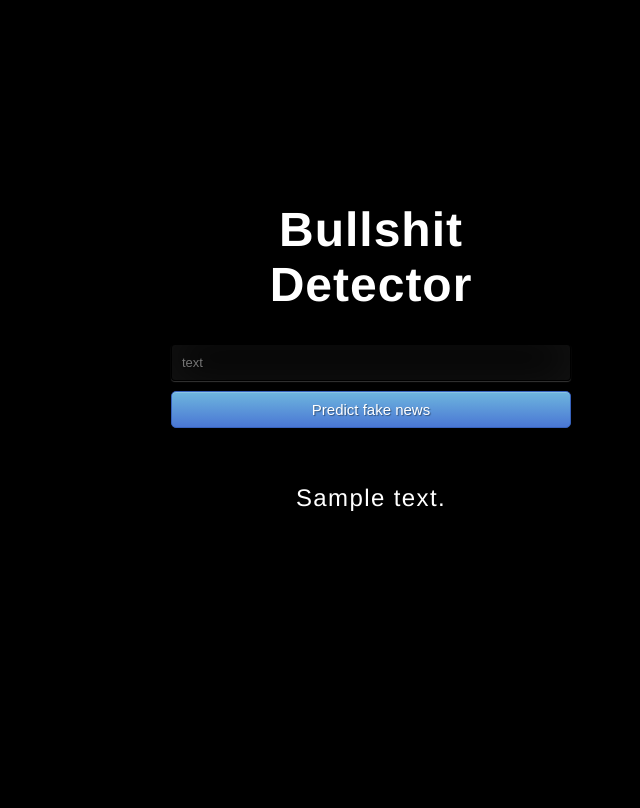
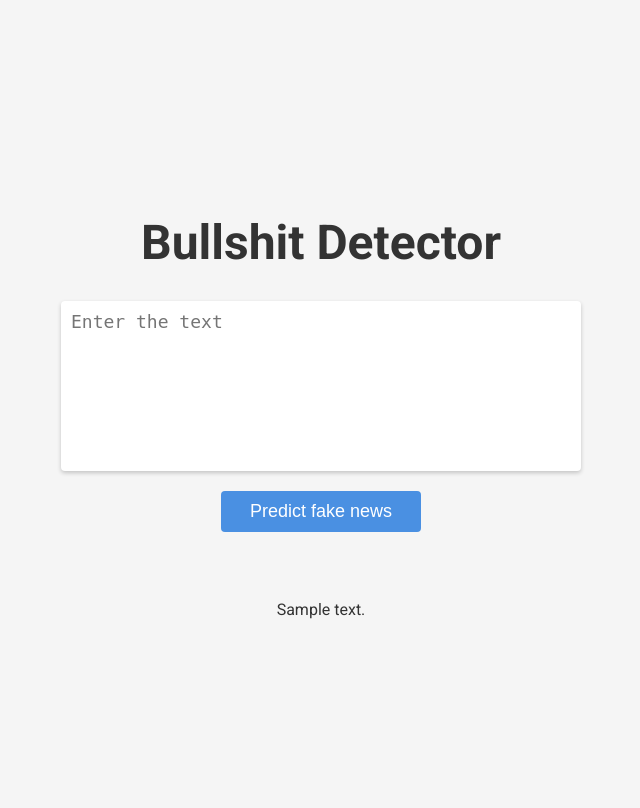
Before and after one commit to liamge/FakeNewsDetection, a Flask app: template templates/index.html in a window 1280 px wide. Shown: the whole page, without its empty margins (319-959 px from the left). After the commit the page ends 619 px from the top, so only its background shows below. Run offline with Flask 3, Linux system fonts and the light colour scheme; the template is opened without the code that fills it: most values are stand-ins (such as "Sample title", 1, 10 or a date in 2020).

Commit message:
Improved the overall layout of the website

```diff
--- a/static/css/style.css
+++ b/static/css/style.css
@@ -1,57 +1,92 @@
 @import url(https://fonts.googleapis.com/css?family=Open+Sans);
-.btn { display: inline-block; *display: inline; *zoom: 1; padding: 4px 10px 4px; margin-bottom: 0; font-size: 13px; line-height: 18px; color: #333333; text-align: center;text-shadow: 0 1px 1px rgba(255, 255, 255, 0.75); vertical-align: middle; background-color: #f5f5f5; background-image: -moz-linear-gradient(top, #ffffff, #e6e6e6); background-image: -ms-linear-gradient(top, #ffffff, #e6e6e6); background-image: -webkit-gradient(linear, 0 0, 0 100%, from(#ffffff), to(#e6e6e6)); background-image: -webkit-linear-gradient(top, #ffffff, #e6e6e6); background-image: -o-linear-gradient(top, #ffffff, #e6e6e6); background-image: linear-gradient(top, #ffffff, #e6e6e6); background-repeat: repeat-x; filter: progid:dximagetransform.microsoft.gradient(startColorstr=#ffffff, endColorstr=#e6e6e6, GradientType=0); border-color: #e6e6e6 #e6e6e6 #e6e6e6; border-color: rgba(0, 0, 0, 0.1) rgba(0, 0, 0, 0.1) rgba(0, 0, 0, 0.25); border: 1px solid #e6e6e6; -webkit-border-radius: 4px; -moz-border-radius: 4px; border-radius: 4px; -webkit-box-shadow: inset 0 1px 0 rgba(255, 255, 255, 0.2), 0 1px 2px rgba(0, 0, 0, 0.05); -moz-box-shadow: inset 0 1px 0 rgba(255, 255, 255, 0.2), 0 1px 2px rgba(0, 0, 0, 0.05); box-shadow: inset 0 1px 0 rgba(255, 255, 255, 0.2), 0 1px 2px rgba(0, 0, 0, 0.05); cursor: pointer; *margin-left: .3em; }
-.btn:hover, .btn:active, .btn.active, .btn.disabled, .btn[disabled] { background-color: #e6e6e6; }
-.btn-large { padding: 9px 14px; font-size: 15px; line-height: normal; -webkit-border-radius: 5px; -moz-border-radius: 5px; border-radius: 5px; }
-.btn:hover { color: #333333; text-decoration: none; background-color: #e6e6e6; background-position: 0 -15px; -webkit-transition: background-position 0.1s linear; -moz-transition: background-position 0.1s linear; -ms-transition: background-position 0.1s linear; -o-transition: background-position 0.1s linear; transition: background-position 0.1s linear; }
-.btn-primary, .btn-primary:hover { text-shadow: 0 -1px 0 rgba(0, 0, 0, 0.25); color: #ffffff; }
-.btn-primary.active { color: rgba(255, 255, 255, 0.75); }
-.btn-primary { background-color: #4a77d4; background-image: -moz-linear-gradient(top, #6eb6de, #4a77d4); background-image: -ms-linear-gradient(top, #6eb6de, #4a77d4); background-image: -webkit-gradient(linear, 0 0, 0 100%, from(#6eb6de), to(#4a77d4)); background-image: -webkit-linear-gradient(top, #6eb6de, #4a77d4); background-image: -o-linear-gradient(top, #6eb6de, #4a77d4); background-image: linear-gradient(top, #6eb6de, #4a77d4); background-repeat: repeat-x; filter: progid:dximagetransform.microsoft.gradient(startColorstr=#6eb6de, endColorstr=#4a77d4, GradientType=0);  border: 1px solid #3762bc; text-shadow: 1px 1px 1px rgba(0,0,0,0.4); box-shadow: inset 0 1px 0 rgba(255, 255, 255, 0.2), 0 1px 2px rgba(0, 0, 0, 0.5); }
-.btn-primary:hover, .btn-primary:active, .btn-primary.active, .btn-primary.disabled, .btn-primary[disabled] { filter: none; background-color: #4a77d4; }
-.btn-block { width: 100%; display:block; }
 
-* { -webkit-box-sizing:border-box; -moz-box-sizing:border-box; -ms-box-sizing:border-box; -o-box-sizing:border-box; box-sizing:border-box; }
+/* Button Styles */
+.btn {
+  display: inline-block;
+  *display: inline;
+  *zoom: 1;
+  padding: 8px 16px;
+  margin-bottom: 0;
+  font-size: 16px;
+  line-height: 24px;
+  color: #ffffff;
+  text-align: center;
+  text-shadow: 0 1px 1px rgba(0, 0, 0, 0.75);
+  vertical-align: middle;
+  background-color: #4a77d4;
+  background-image: linear-gradient(top, #6eb6de, #4a77d4);
+  background-repeat: repeat-x;
+  border: 1px solid #3762bc;
+  border-radius: 4px;
+  box-shadow: inset 0 1px 0 rgba(255, 255, 255, 0.2), 0 1px 2px rgba(0, 0, 0, 0.5);
+  cursor: pointer;
+}
 
-html { width: 100%; height:100%; overflow:hidden; }
+.btn:hover,
+.btn:active,
+.btn.active,
+.btn.disabled,
+.btn[disabled] {
+  background-color: #3762bc;
+}
+
+.btn-large {
+  padding: 12px 20px;
+  font-size: 18px;
+  line-height: normal;
+  border-radius: 5px;
+}
+
+/* Login Form Styles */
+html,
+body {
+  width: 100%;
+  height: 100%;
+  overflow: hidden;
+  font-family: 'Open Sans', sans-serif;
+}
 
 body {
-	width: 100%;
-	height:100%;
-	font-family: 'Helvetica';
   background: #000;
   color: #fff;
   font-size: 24px;
-	text-align:center;
-	letter-spacing:1.4px;
+  text-align: center;
+  letter-spacing: 1.4px;
+}
 
-}
 .login {
   position: absolute;
-	top: 40%;
+  top: 50%;
   left: 50%;
-	margin: -150px 0 0 -150px;
-	width:400px;
-	height:400px;
+  transform: translate(-50%, -50%);
+  width: 400px;
+  height: 400px;
 }
 
-.login h1 { color: #fff; text-shadow: 0 0 10px rgba(0,0,0,0.3); letter-spacing:1px; text-align:center; }
+.login h1 {
+  color: #fff;
+  text-shadow: 0 0 10px rgba(0, 0, 0, 0.3);
+  letter-spacing: 1px;
+  text-align: center;
+  margin-top: 0;
+}
 
 input {
   width: 100%;
   margin-bottom: 10px;
-	background: rgba(0,0,0,0.3);
+  background: rgba(0, 0, 0, 0.3);
   border: none;
   outline: none;
   padding: 10px;
-	font-size: 13px;
+  font-size: 16px;
   color: #fff;
-	text-shadow: 1px 1px 1px rgba(0,0,0,0.3);
-	border: 1px solid rgba(0,0,0,0.3);
+  text-shadow: 1px 1px 1px rgba(0, 0, 0, 0.3);
+  border: 1px solid rgba(0, 0, 0, 0.3);
   border-radius: 4px;
-	box-shadow: inset 0 -5px 45px rgba(100,100,100,0.2), 0 1px 1px rgba(255,255,255,0.2);
-	-webkit-transition: box-shadow .5s ease;
-	-moz-transition: box-shadow .5s ease;
-	-o-transition: box-shadow .5s ease;
-	-ms-transition: box-shadow .5s ease;
-	transition: box-shadow .5s ease;
+  box-shadow: inset 0 -5px 45px rgba(100, 100, 100, 0.2), 0 1px 1px rgba(255, 255, 255, 0.2);
+  transition: box-shadow 0.5s ease;
 }
-input:focus { box-shadow: inset 0 -5px 45px rgba(100,100,100,0.4), 0 1px 1px rgba(255,255,255,0.2); }
+
+input:focus {
+  box-shadow: inset 0 -5px 45px rgba(100, 100, 100, 0.4), 0 1px 1px rgba(255, 255, 255, 0.2);
+}
--- a/templates/index.html
+++ b/templates/index.html
@@ -1,34 +1,82 @@
 <!DOCTYPE html>
-<html >
+<html>
+
 <head>
   <meta charset="UTF-8">
   <title>Bullshit Detector</title>
-  <link href='https://fonts.googleapis.com/css?family=Pacifico' rel='stylesheet' type='text/css'>
-<link href='https://fonts.googleapis.com/css?family=Arimo' rel='stylesheet' type='text/css'>
-<link href='https://fonts.googleapis.com/css?family=Hind:300' rel='stylesheet' type='text/css'>
-<link href='https://fonts.googleapis.com/css?family=Open+Sans+Condensed:300' rel='stylesheet' type='text/css'>
-<link rel="stylesheet" href="{{ url_for('static', filename='css/style.css') }}">
+  <link href='https://fonts.googleapis.com/css2?family=Roboto:wght@400;700&display=swap' rel='stylesheet' type='text/css'>
+  <style>
+    body {
+      background: #f5f5f5;
+      font-family: 'Roboto', sans-serif;
+      color: #333333;
+      margin: 0;
+      padding: 0;
+    }
 
+    .container {
+      display: flex;
+      flex-direction: column;
+      align-items: center;
+      justify-content: center;
+      height: 100vh;
+    }
+
+    .container h1 {
+      font-size: 48px;
+      margin-bottom: 30px;
+    }
+
+    .form {
+      display: flex;
+      flex-direction: column;
+      align-items: center;
+      margin-bottom: 30px;
+    }
+
+    .form textarea {
+      width: 500px;
+      height: 150px;
+      padding: 10px;
+      font-size: 18px;
+      color: #333;
+      border: none;
+      background: #fff;
+      resize: none;
+      border-radius: 4px;
+      box-shadow: 0 2px 4px rgba(0, 0, 0, 0.2);
+      margin-bottom: 20px;
+    }
+
+    .form button {
+      width: 200px;
+      padding: 10px;
+      font-size: 18px;
+      color: #fff;
+      background: #4a90e2;
+      border: none;
+      border-radius: 4px;
+      cursor: pointer;
+      transition: background 0.3s ease;
+    }
+
+    .form button:hover {
+      background: #367ac5;
+    }
+  </style>
 </head>
 
-<body style="background: #000;">
- <div class="login">
-	<h1>Bullshit Detector</h1>
+<body>
+  <div class="container">
+    <h1>Bullshit Detector</h1>
+    <form class="form" action="{{ url_for('predict')}}" method="post">
+      <textarea name="text" placeholder="Enter the text" required="required"></textarea>
+      <button type="submit">Predict fake news</button>
+    </form>
+    <br>
+    <br>
+    {{ prediction_text }}
+  </div>
+</body>
 
-     <!-- Main Input For Receiving Query to our ML -->
-    <form action="{{ url_for('predict')}}"method="post">
-    	<input type="text" name="text" placeholder="text" required="required" />
-
-
-        <button type="submit" class="btn btn-primary btn-block btn-large">Predict fake news</button>
-    </form>
-
-   <br>
-   <br>
-   {{ prediction_text }}
-
- </div>
-
-
-</body>
 </html>
```
Lines whose indentation alone changed are shown as unchanged.
